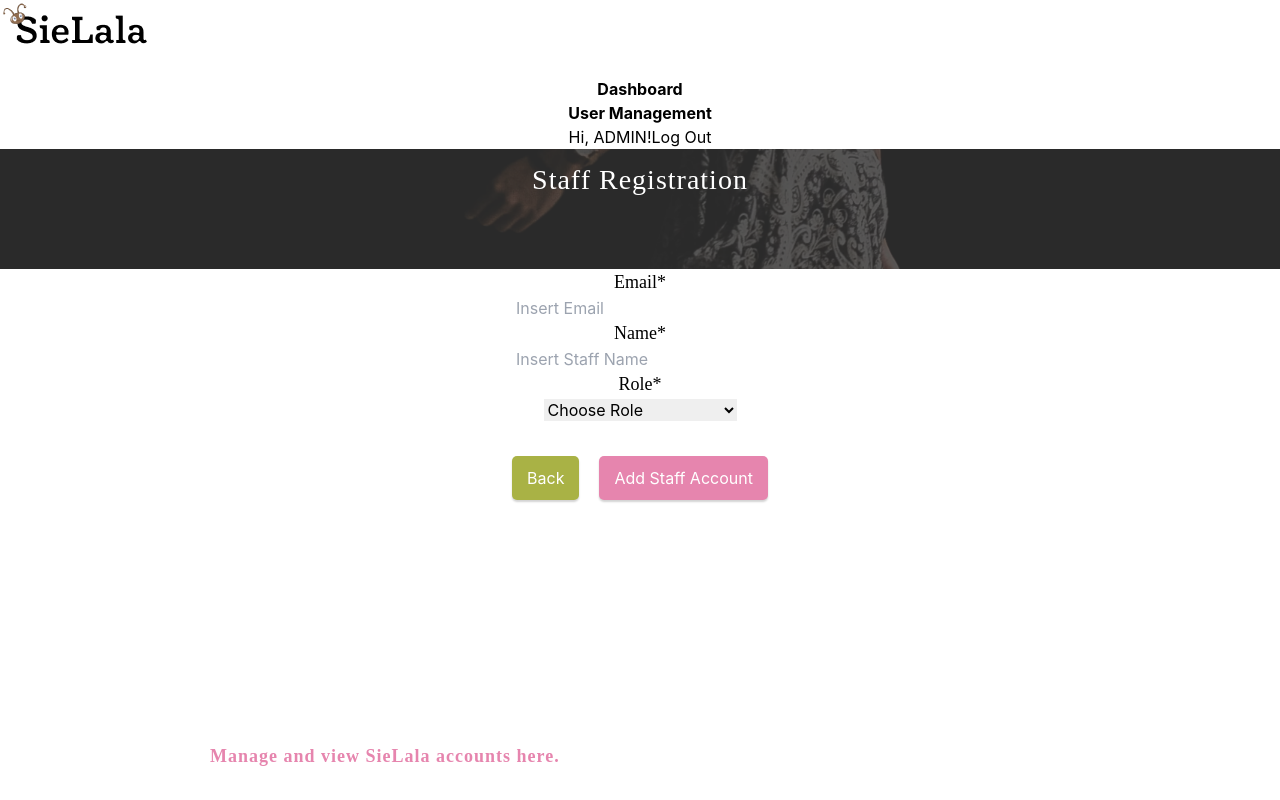
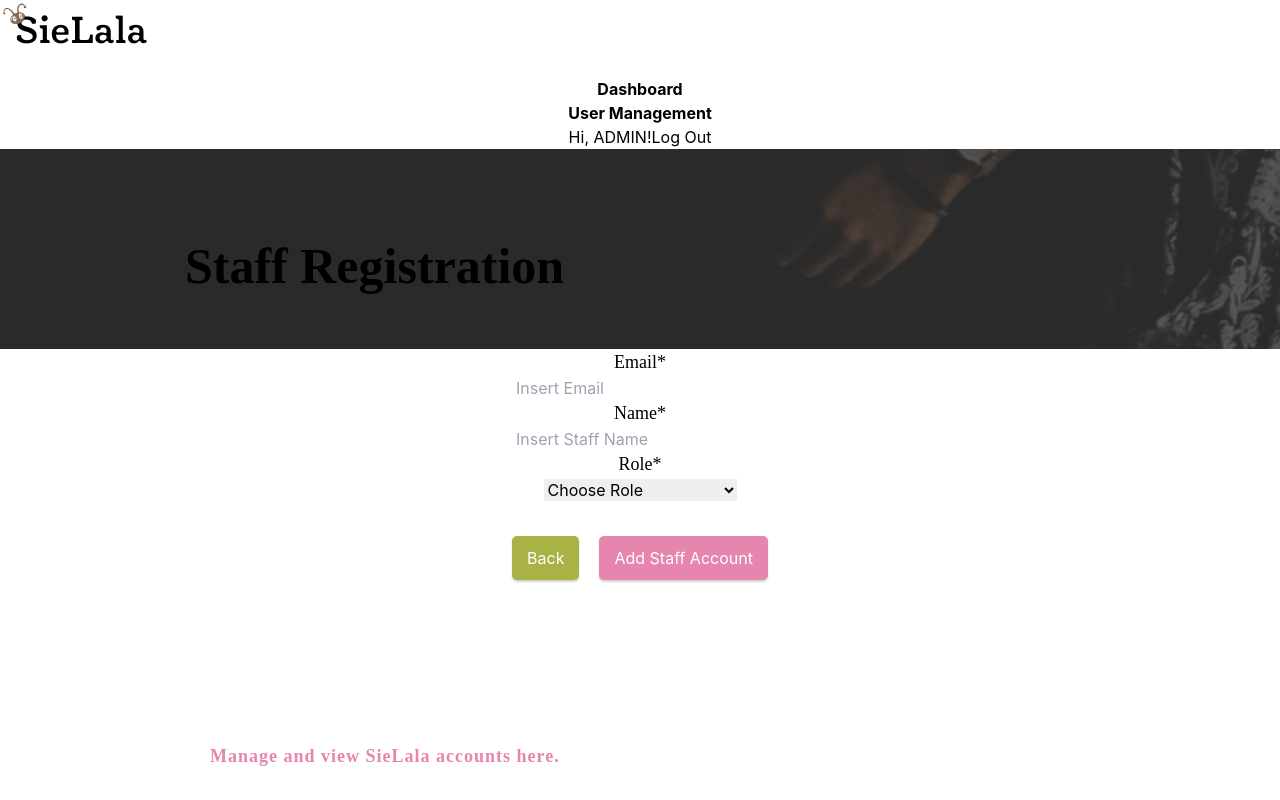
Before and after one commit to whoossh-tech/sielala-frontend, a React (Create React App) app: page /staff-registration in a window 1280 px wide. Built offline with nearby package versions, Linux system fonts and the light colour scheme; a web font is replaced by a local one.

Commit message:
minor fix for tenant registration: disable button

```diff
--- a/src/components/navbar/NavbarGuest.js
+++ b/src/components/navbar/NavbarGuest.js
@@ -106,6 +106,11 @@ export function NavbarGuest() {
             <div className="mr-4 hidden lg:block">{navList}</div>
           </div>
 
+          <Toaster
+            position="top-center"
+            reverseOrder={false}
+          />
+
           <div className="flex items-center gap-x-1">
             <Button onClick={onLogin} variant="gradient" size="sm" className="hidden lg:inline-block bg-primary-10">
               <span className="montserrat text-primary-70 text-md">Log in</span>
--- a/src/pages/auth/RegisterStaffForm.js
+++ b/src/pages/auth/RegisterStaffForm.js
@@ -82,10 +82,12 @@ const RegisterStaffForm = () => {
 
         <div className="relative overflow-y-auto h-screen w-screen bg-neutral-10 select-none">
             <NavbarAdmin />
-            <div className='bg-neutral-100 relative' style={{ backgroundImage: `url(${backgroundPhoto})`, backgroundSize: 'cover', height: '120px' }}>
-                <div className="text-wrapper">
-                    <h1 className="title">Staff Registration</h1>
-                    <div className="subtitle-wrapper">
+
+            <div className='bg-neutral-100 relative' style={{ backgroundImage: `url(${backgroundPhoto})`, backgroundSize: 'cover', height: '200px' }}>
+                <div>
+                    <h1 id="page-title" className="font-reynaldo mb-6 text-primary-10 ml-6" style={{ paddingTop: 80, paddingLeft: 185, textAlign: 'left', fontSize: 50 }}>
+                    Staff Registration</h1>
+                    <div>
                         <p className="subtitle">Manage and view SieLala accounts here.</p>
                     </div>
                 </div>
--- a/src/pages/tenant/TenantRegistrationForm.js
+++ b/src/pages/tenant/TenantRegistrationForm.js
@@ -239,7 +239,7 @@ const TenantRegistrationForm = () => {
                     <input
                     id="brand_instagram"
                     className="px-4 py-3 w-full focus:outline-none"
-                    placeholder="ex. @LalaMarketOfficial"
+                    placeholder="ex. LalaMarketOfficial"
                     value={brandInstagram}
                     onChange={(e) => setBrandInstagram(e.target.value)}
                     />
@@ -365,7 +365,7 @@ const TenantRegistrationForm = () => {
                     id="electricity_amount"
                     type="number"
                     className="px-4 py-3 w-full focus:outline-none"
-                    placeholder="20"
+                    placeholder="ex. 20"
                     value={electricityAmount}
                     onChange={(e) => setElectricityAmount(e.target.value)}
                     />
```
Also changed, not shown: src/App.js (+6 -6 lines).
